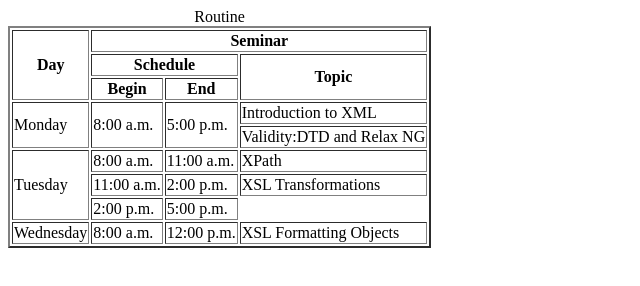
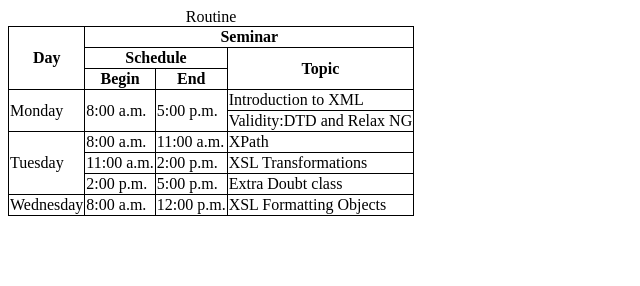
Before and after one commit to SAGARSATYARTH/Web-Development, a plain HTML site: page html/table.html in a window 1280 px wide. Shown: the whole page, without its empty margins (0-640 px from the left). Drawn offline with Linux system fonts and the light colour scheme.

Commit message:
added border

```diff
--- a/html/table.html
+++ b/html/table.html
@@ -4,9 +4,15 @@
     <meta charset="UTF-8">
     <meta name="viewport" content="width=device-width, initial-scale=1.0">
     <title>Table</title>
+    <style>
+        table,tr,td,th{
+            border: 1px solid black;
+            border-collapse: collapse;
+        }
+    </style>
 </head>
 <body>
-    <table border="2px">
+    <table>
         <caption>Routine</caption>
         <thead>
             <tr>
@@ -46,6 +52,7 @@
             <tr>
                 <td>2:00 p.m.</td>
                 <td>5:00 p.m.</td>
+                <td>Extra Doubt class</td>
             </tr>
             <tr>
                 <td>Wednesday</td>
```
